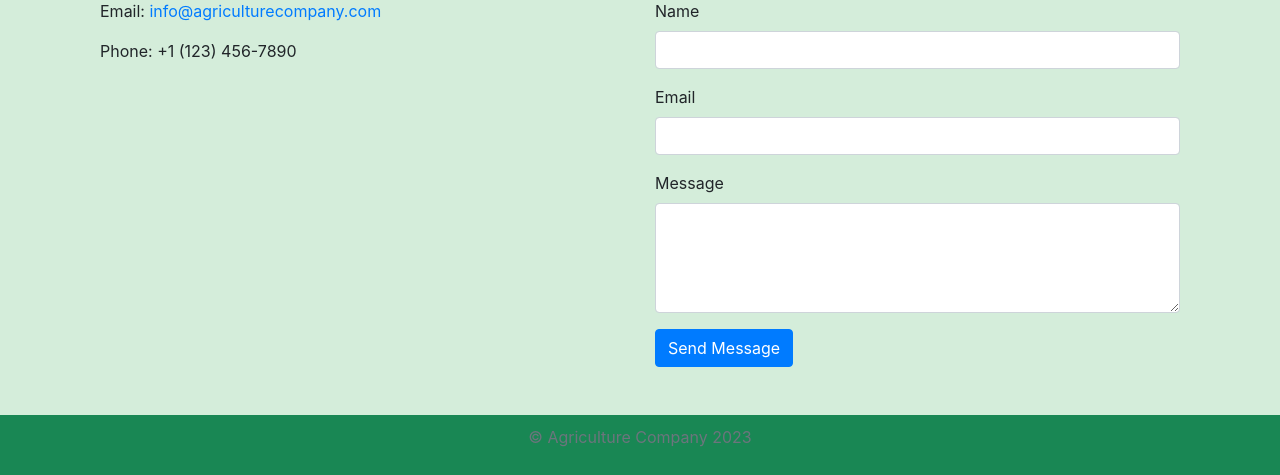
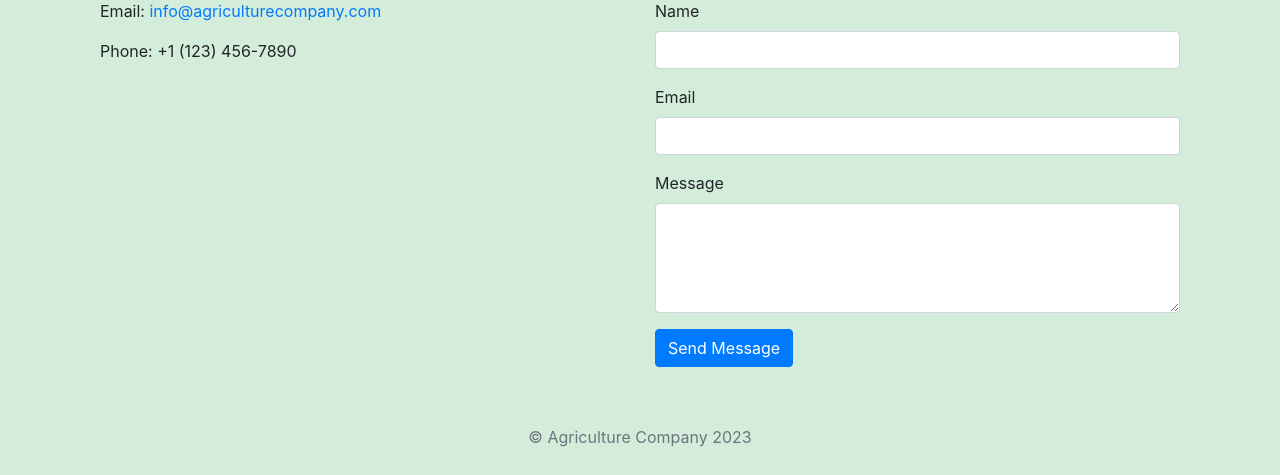
Before and after one commit to AndresHernandez15/DS-AgriculltureCompany, a Flask app: page /contact in a window 1280 px wide. Shown: the part 396-871 px from the top of the page. Run offline with Flask 3, Linux system fonts and the light colour scheme; some libraries are stand-ins or nearby versions.

Commit message:
Update base.html

```diff
--- a/templates/base.html
+++ b/templates/base.html
@@ -17,7 +17,7 @@
         }
 
         .footer {
-            background-color: #198754; /* Green color for the footer */
+            /* Remove the background color and set text color for the footer */
             color: #fff; /* Text color for the footer */
             padding: 10px 0;
             position: relative;
```
